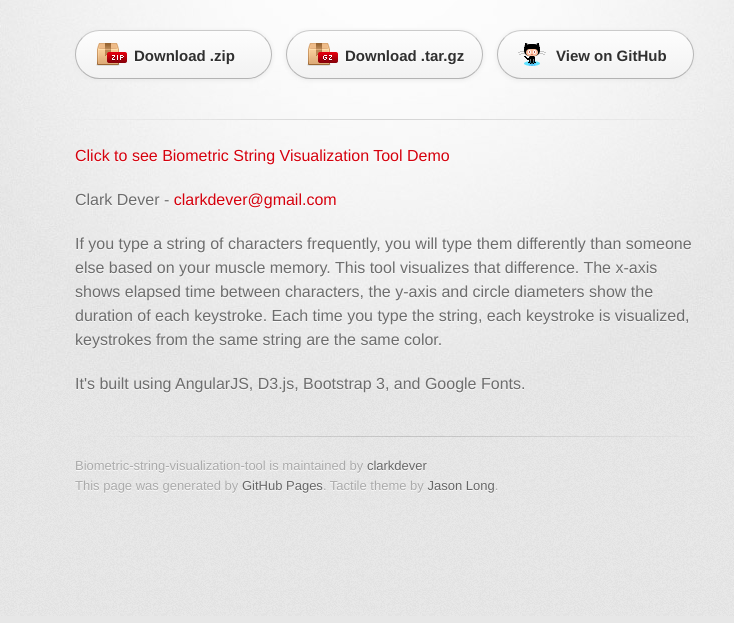
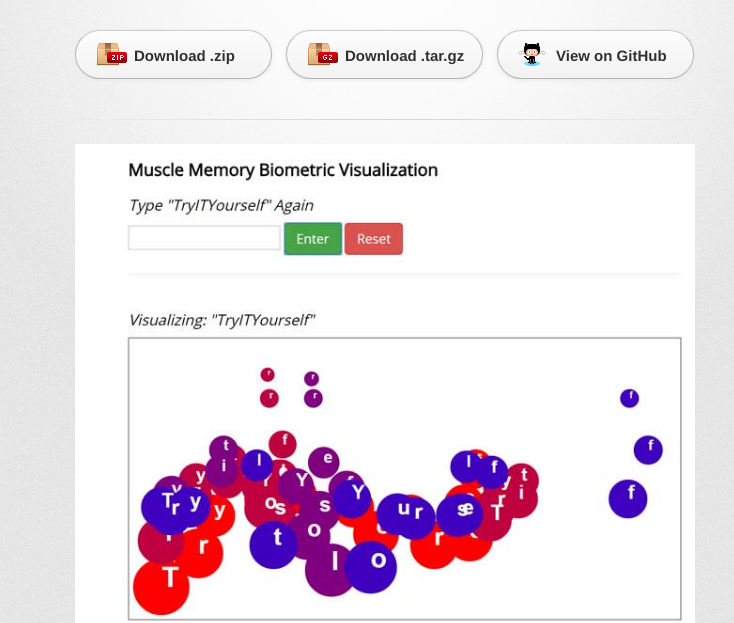
Before and after one commit to clarkdever/Biometric-String-Visualization-Tool, a plain HTML site: page index.html in a window 1280 px wide. Shown: the part 184-807 px from the top of the page, without its empty margins (255-989 px from the left). Drawn offline with Linux system fonts and the light colour scheme; a web font is replaced by a local one.

Commit message:
Added demo image to help conversion.

```diff
--- a/index.html
+++ b/index.html
@@ -31,7 +31,9 @@
         <hr>
 
         <section id="main_content">
-          <p><a href="http://clarkdever.github.io/Biometric-String-Visualization-Tool/demo/">Click to see Biometric String Visualization Tool Demo</a></p>
+          <p><a href="http://clarkdever.github.io/Biometric-String-Visualization-Tool/demo/">
+          <img src="./images/demo.jpg" />
+          Click to see Biometric String Visualization Tool Demo</a></p>
 
 <p>Clark Dever - <a href="mailto:clarkdever@gmail.com">clarkdever@gmail.com</a></p>
 
```
Also changed, not shown: images/demo.jpg (added).
